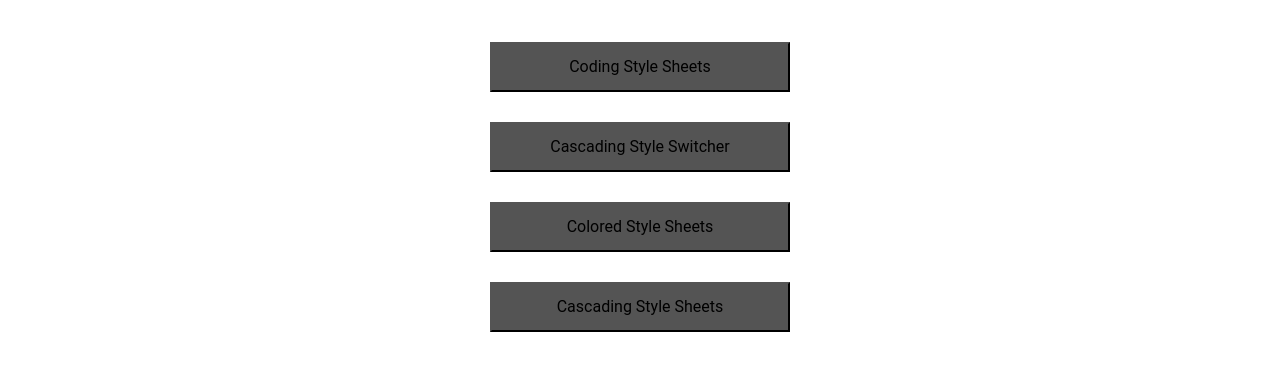
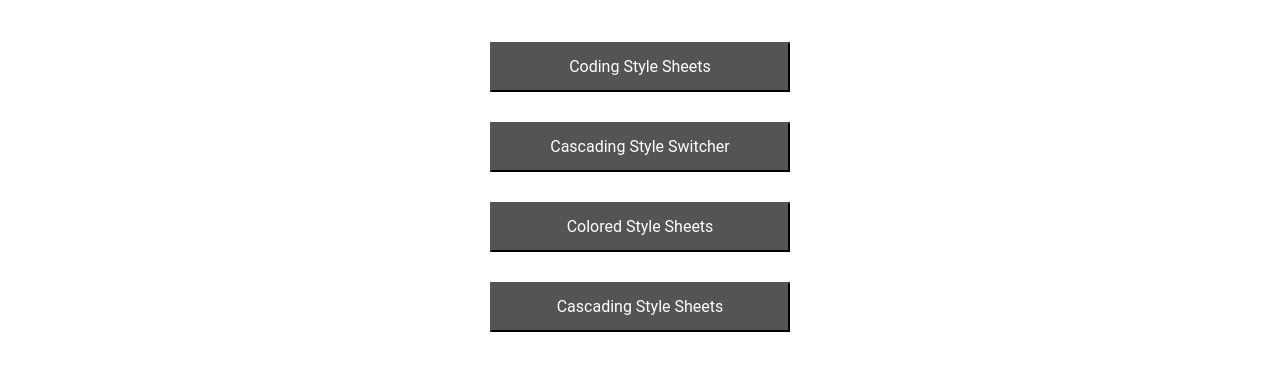
Before and after one commit to Luis6400/4CBcodequiz, a plain HTML site: page index.html in a window 1280 px wide. Both pictures are taken after a click on the button "Start!". Shown: the part 134-504 px from the top of the page. Drawn offline with Linux system fonts and the light colour scheme.

Commit message:
final bug fix for sure

```diff
--- a/assets/css/style.css
+++ b/assets/css/style.css
@@ -158,3 +158,7 @@ left: 33%;
 
 text-align: center;
 }
+
+.answer{
+    color: white;
+}
```
